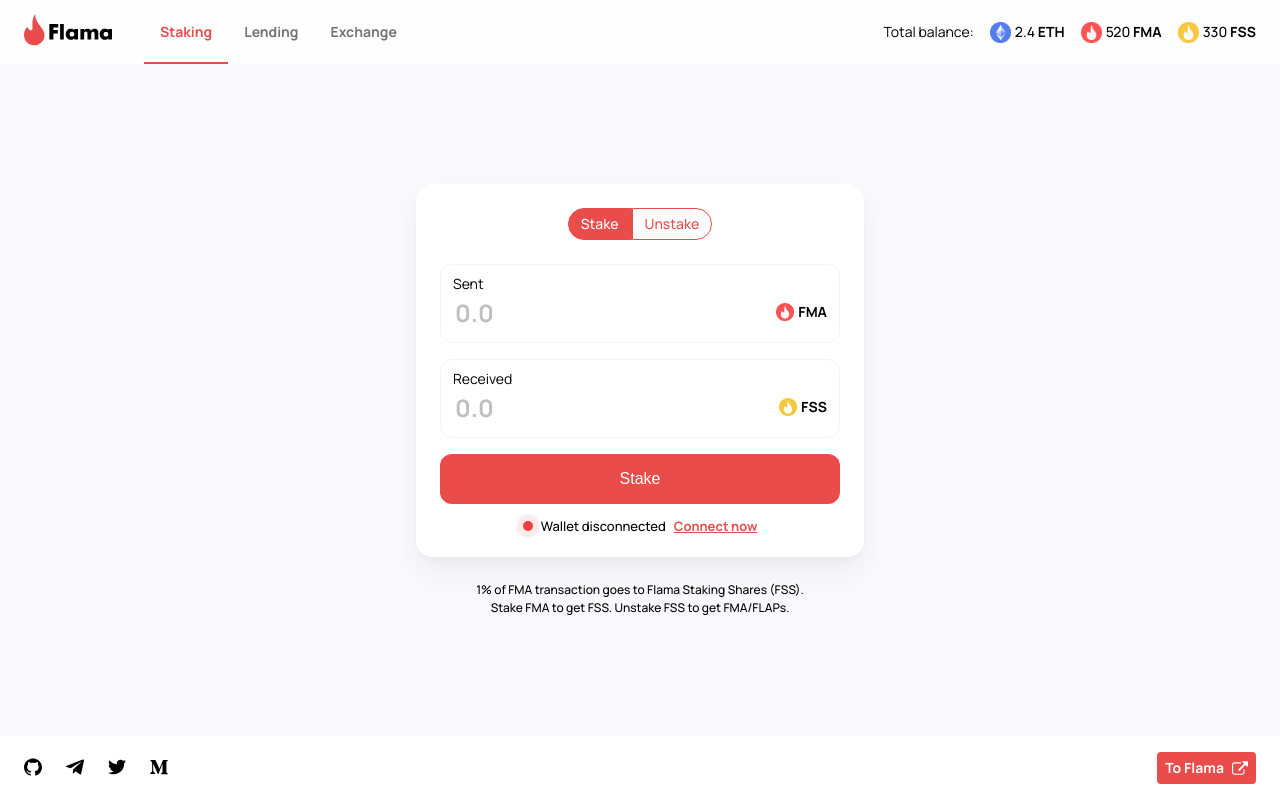
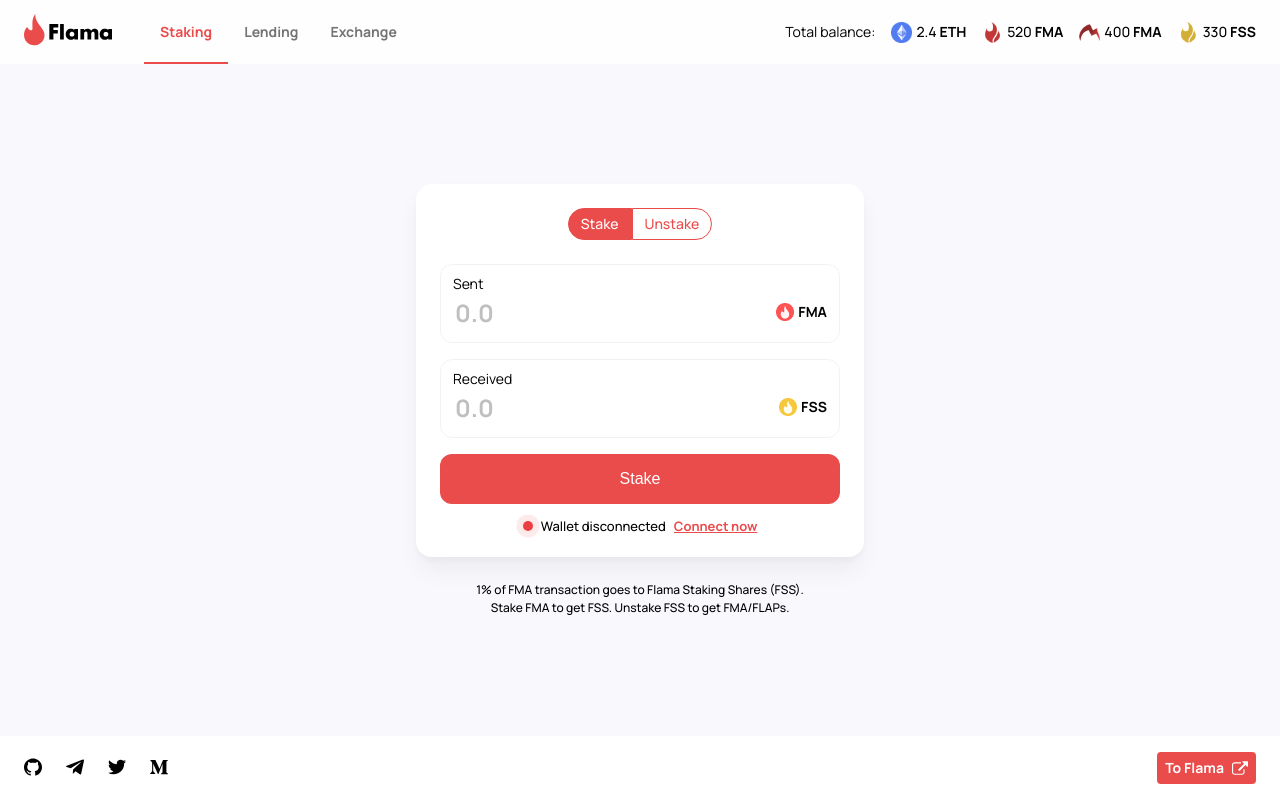
Before and after one commit to FlamaToken/Dapp, a React (Create React App) app: page / in a window 1280 px wide. Built offline with nearby package versions, Linux system fonts and the light colour scheme.

Commit message:
Update index.js

```diff
--- a/src/components/Header/index.js
+++ b/src/components/Header/index.js
@@ -41,14 +41,22 @@ class Header extends Component {
             </li>
 
             <li>
-              <img src="/assets/balance/fma.png" alt="FMA" />
+              <img src="/assets/balance/fma-logo.png" alt="FMA" />
               <b>
                 520 <span>FMA</span>
               </b>
             </li>
 
             <li>
-              <img src="/assets/balance/fss.png" alt="FSS" />
+              <img src="/assets/balance/flap-logo.png" alt="FLAP" />
+              <b>
+                400 <span>FMA</span>
+              </b>
+            </li>
+
+
+            <li>
+              <img src="/assets/balance/fss-logo.png" alt="FSS" />
               <b>
                 330 <span>FSS</span>
               </b>
```
